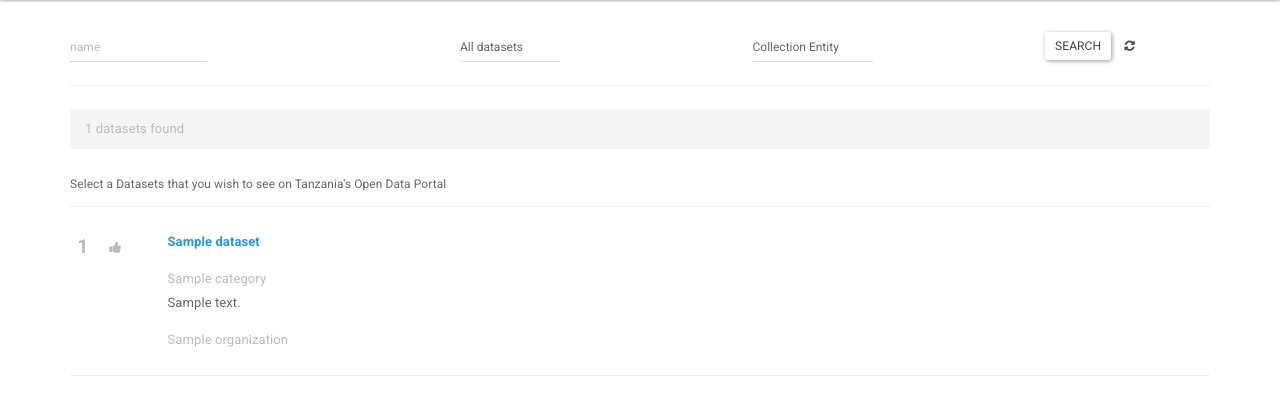
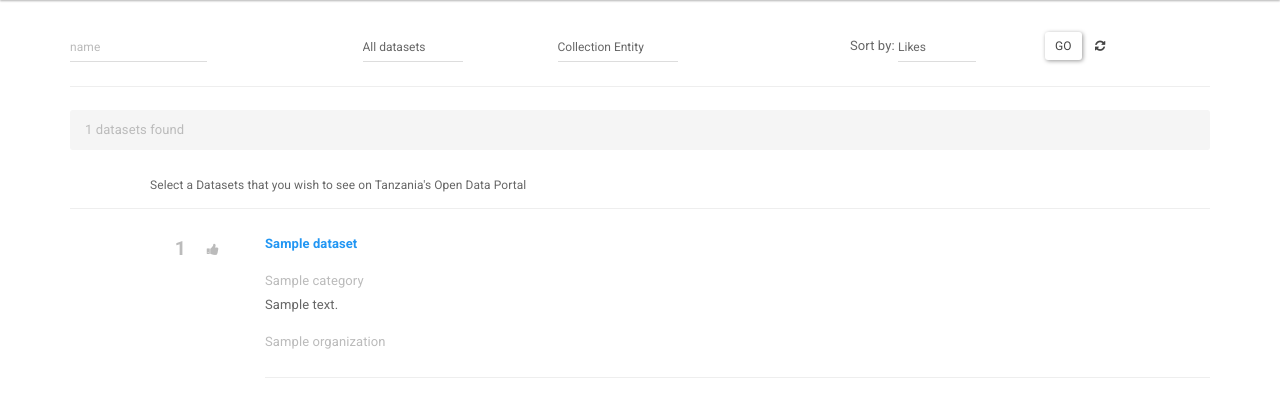
Before and after one commit to WorldBank-Transport/suggestdataset, a Django app: template datasets/templates/datasets/dataset_list.html in a window 1280 px wide. Shown: the part 64-481 px from the top of the page. Run offline with Django 3.2, Linux system fonts and the light colour scheme; tables that the repository leaves empty hold one stand-in row (values such as "Sample post"); the template is opened without the code that fills it: values that come from a table or form of the project are taken from there, most other values are stand-ins (such as "Sample title", 1, 10 or a date in 2020); parts of the project's set-up code (start-up, migrations or seed data) failed here and were passed over; some libraries are stand-ins or nearby versions.

Commit message:
add dynamic sort

```diff
--- a/datasets/filters.py
+++ b/datasets/filters.py
@@ -14,3 +14,4 @@ class DatasetFilter(django_filters.FilterSet):
     class Meta:
         model = Dataset
         fields = ['categories', 'organization']
+        order_by = ['-likes', '-date_created']
--- a/datasets/templates/datasets/dataset_list.html
+++ b/datasets/templates/datasets/dataset_list.html
@@ -16,11 +16,11 @@
 {% block page_header %}
     <div class="row">
         <form class="form-inline">
-            <div class="form-group col-sm-4">
+            <div class="form-group col-sm-3">
                 <label class="sr-only">{{ filter.form.name.label }}</label>
                 <input type="text" class="form-control input-sm" placeholder="{% trans 'name' %}" value="{{ filter.form.name.value|default:''}}" name="name">
             </div>
-            <div class="form-group col-sm-3">
+            <div class="form-group col-sm-2">
                 <label class="sr-only">{% trans "All datasets" %}</label>
                 <select class="form-control input-sm filter-select" name="category">
                     <option value='' default>{% trans 'All datasets' %}</option>
@@ -39,7 +39,14 @@
                 </select>
             </div>
             <div class="form-group col-sm-2">
-                <button type="submit" class="btn btn-default btn-sm">{% trans 'Search' %}</button>
+                <label>{% trans "Sort by" %}:</label>
+                <select class="form-control input-sm filter-select" name="o">
+                    <option value='-likes' default>{% trans 'Likes' %}</option>
+                    <option value="-date_created" {% if filter.form.o.value == '-date_created' %}selected{% endif %}>{% trans 'Date created' %}</option>
+                </select>
+            </div>
+            <div class="form-group col-sm-2">
+                <button type="submit" class="btn btn-default btn-sm">{% trans 'Go' %}</button>
                 <a href="{% url 'dataset-list' %}" class="btn btn-link btn-sm"><i class="fa fa-refresh"></i></a>
             </div>
         </form>
@@ -48,14 +55,14 @@
 {% endblock %}
 
 {% block page_title %}
-    <small>{% trans "Select a Datasets that you wish to see on Tanzania's Open Data Portal" %}</small>
+    <small class="list-title">{% trans "Select a Datasets that you wish to see on Tanzania's Open Data Portal" %}</small>
 {% endblock %}
 
 {% block content %}
     {% paginate 20 datasets %}
     {% for dataset in datasets %}
         <div class="row">
-            <div class="col-sm-1 col-xs-2">
+            <div class="col-sm-2 col-xs-2">
                 {% include 'includes/datasets/datasetlike_button.html' %}
             </div>
             <div class="col-sm-10 col-xs-10">
@@ -72,9 +79,9 @@
                     <br>{{ dataset.description|truncatechars:100 |linebreaks }}
                 {% endif %}
                 <div class="text-muted">{{ dataset.organization }}</div>
+                <hr>
             </div>
         </div>
-        <hr>
     {% endfor %}
 
     <div class="text-center">
--- a/datasets/views.py
+++ b/datasets/views.py
@@ -22,7 +22,7 @@ Dataset = apps.get_registered_model('datasets', 'Dataset')
 class DatasetList(FilterView):
     queryset = Dataset.objects\
         .prefetch_related('categories', 'organization')\
-        .order_by('-date_created')
+        .order_by('-likes')
     template_name = 'datasets/dataset_list.html'
     context_object_name = 'datasets'
     filterset_class = DatasetFilter
--- a/static/css/main.css
+++ b/static/css/main.css
@@ -12,6 +12,12 @@ body{
     background-size: 100% 70px;
 }
 
+@media (min-width: 768px){
+    .list-title {
+        padding-left: 80px;
+    }
+}
+
 @media (max-width: 768px){
     #main-nav .navbar-collapse{
         background: #fff;
```
